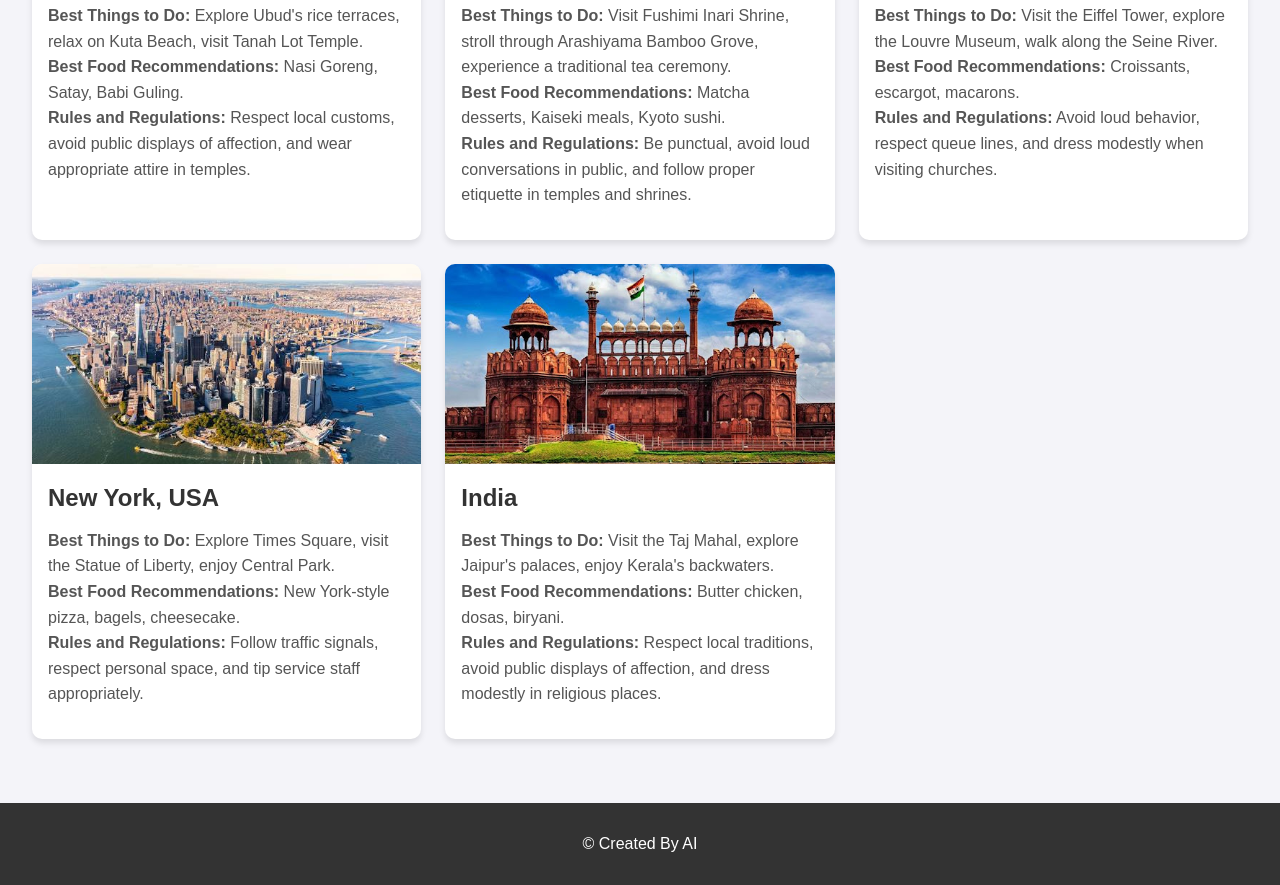
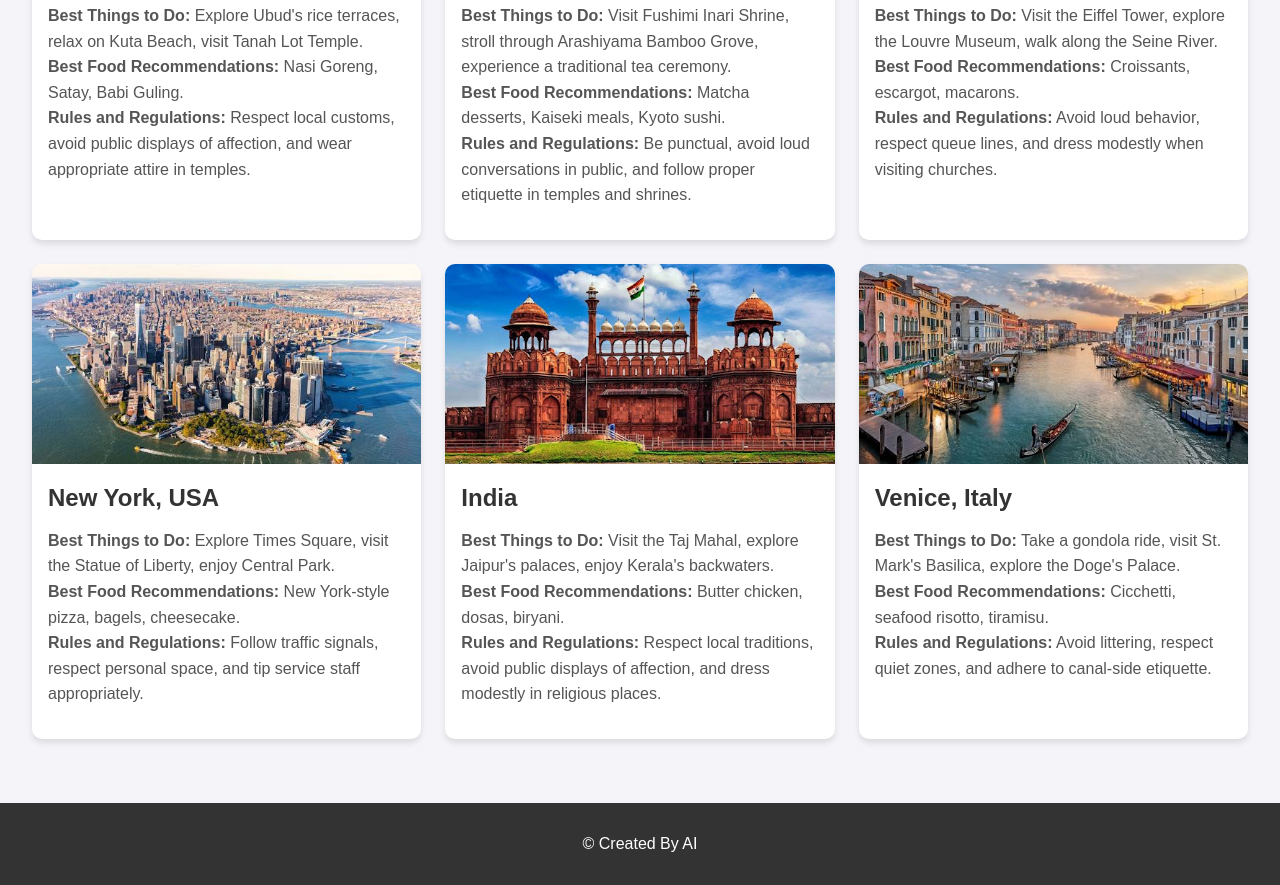
Before and after one commit to Priyanshvaishnav/Assignment, a plain HTML site: page index.html in a window 1280 px wide. Shown: the part 386-1271 px from the top of the page. Drawn offline with Linux system fonts and the light colour scheme.

Commit message:
Update index.html

```diff
--- a/index.html
+++ b/index.html
@@ -121,7 +121,15 @@
                 </div>
             </div>
         </section>
-
+        <section class="destination">
+            <img src="data/venice.jpeg" alt="Venice, Italy">
+            <div class="destination-content">
+                <h2>Venice, Italy</h2>
+                <p><strong>Best Things to Do:</strong> Take a gondola ride, visit St. Mark's Basilica, explore the Doge's Palace.<br>
+                    <strong>Best Food Recommendations:</strong> Cicchetti, seafood risotto, tiramisu.<br>
+                    <strong>Rules and Regulations:</strong> Avoid littering, respect quiet zones, and adhere to canal-side etiquette.</p>
+            </div>
+        </section>
     </main>
     <footer>
         <p>&copy; Created By AI</p>
```
